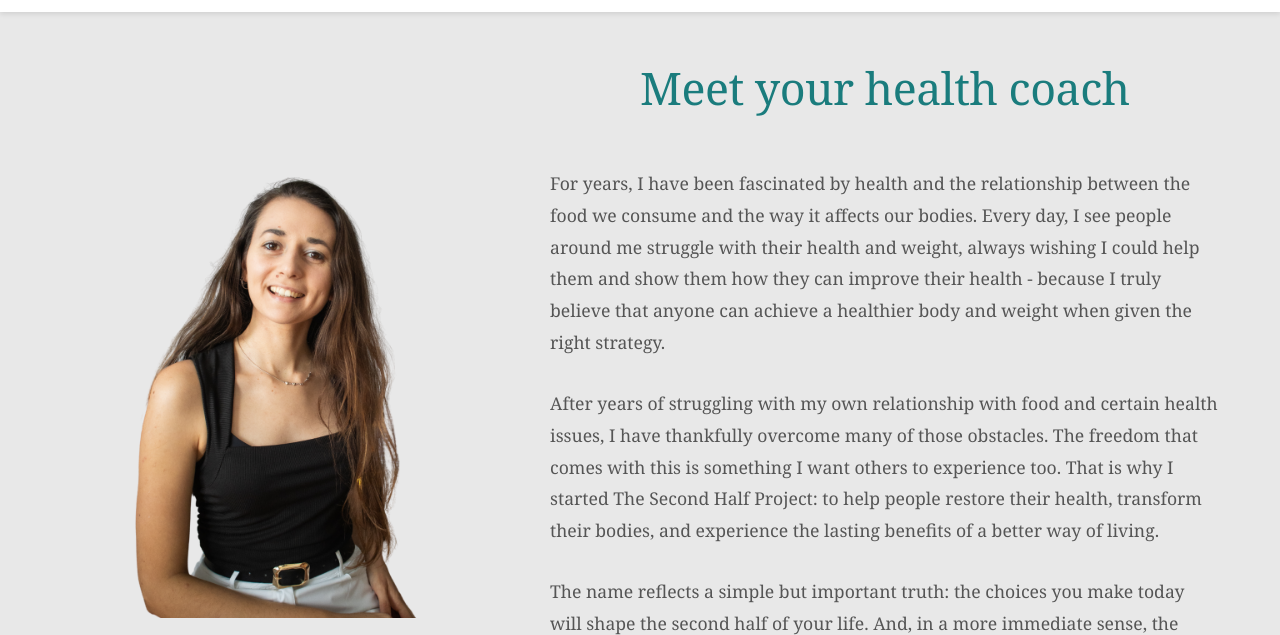
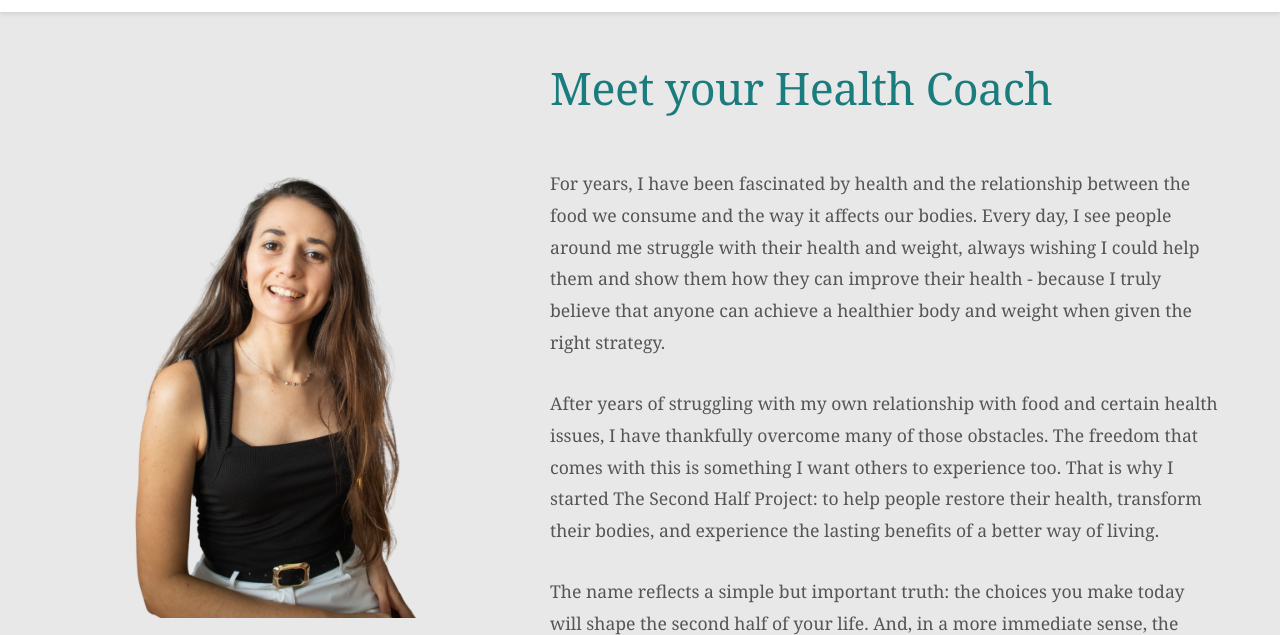
Before and after one commit to BereniceBakkes/SecondHalfProject, a plain HTML site: page about.html in a window 1280 px wide. Shown: the part 146-781 px from the top of the page. Drawn offline with Linux system fonts and the light colour scheme.

Commit message:
Updated spacing and added a shadow to hero section on home page

```diff
--- a/about.html
+++ b/about.html
@@ -38,7 +38,7 @@
     <!-- About Section -->
     <section class="about-section">
         <div class="container">
-            <h1 class="about-title">Meet your health coach</h1>
+            <h1 class="about-title">Meet your Health Coach</h1>
 
             <div class="about-wrapper">
                 <div class="about-image">
--- a/style.css
+++ b/style.css
@@ -145,6 +145,7 @@ a {
     max-width: 800px;
     margin-left: auto;
     margin-right: auto;
+    text-shadow: 2px 2px 4px rgba(0, 0, 0, 0.15);
 }
 
 .hero-content h2.hero-subtitle {
@@ -391,9 +392,7 @@ a {
     text-align: left;
     font-family: 'Georgia', 'Garamond', serif;
     letter-spacing: -0.5px;
-    max-width: 50%;
-    margin-left: auto;
-    margin-right: 0;
+    margin-left: 490px;
 }
 
 .about-wrapper {
```
Also changed, not shown: index.html (+1 -1 lines).
